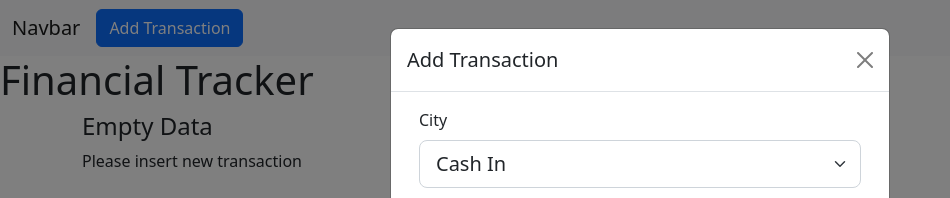
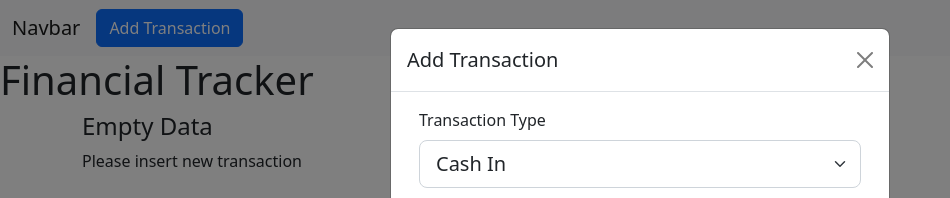
Before and after one commit to adriantori/RevoU-Week-7, a website with bundled scripts: page index.html in a window 1280 px wide. Both pictures are taken after a click on the button "Add Transaction". Shown: the top 198 px of the page, without its empty margins (0-950 px from the left). Built offline with nearby package versions, Linux system fonts and the light colour scheme.

Commit message:
fix: changed label on transaction type

```diff
--- a/index.html
+++ b/index.html
@@ -45,7 +45,7 @@
                         <div class="container">
                             <form class="form-inline" action="#" id="formTransaction">
                                 <div class="mb-3">
-                                    <label for="" class="form-label">City</label>
+                                    <label for="" class="form-label">Transaction Type</label>
                                     <select class="form-select form-select-lg" name="cashToggle" id="cashToggle"
                                         required>
                                         <option value="Cash In">Cash In</option>
```
